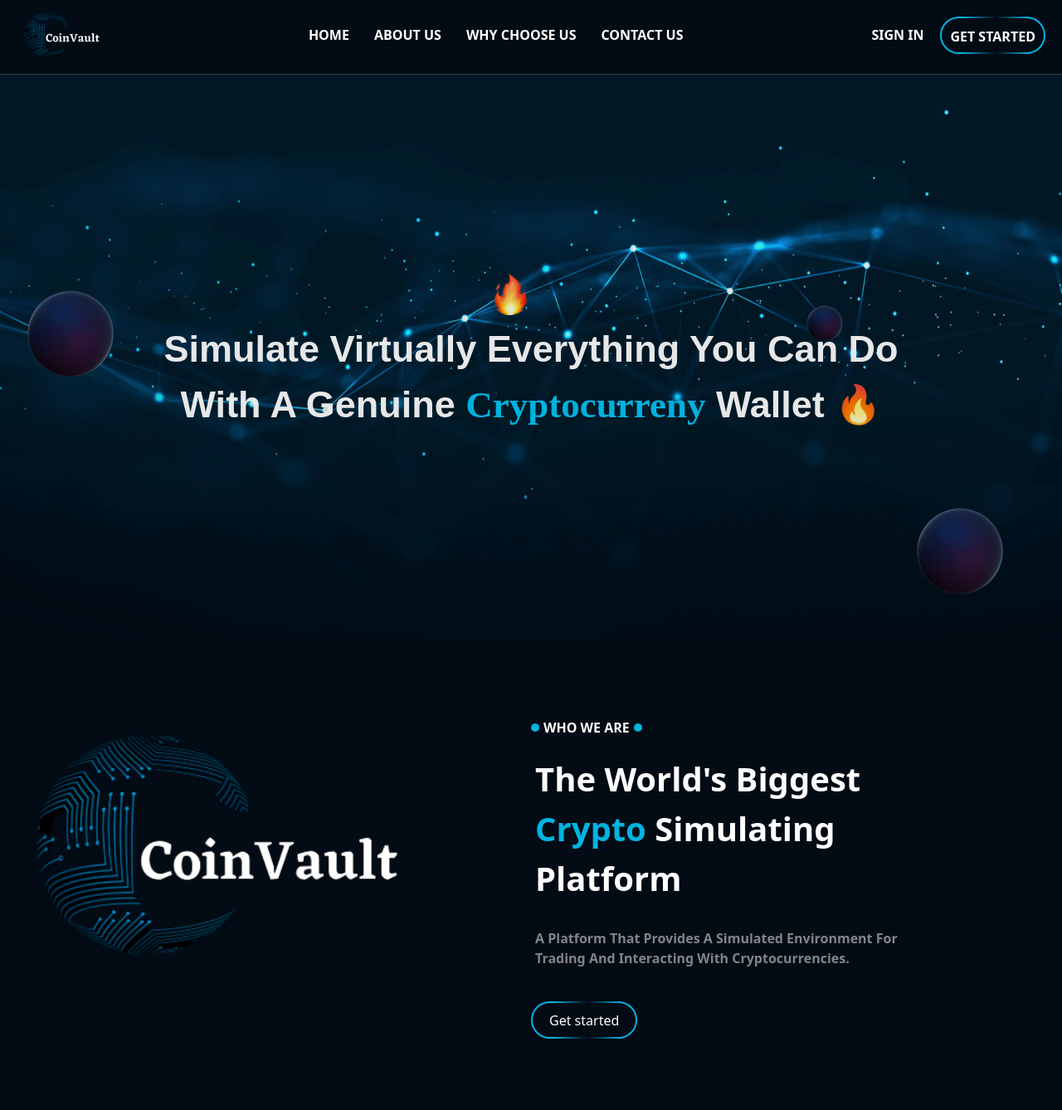
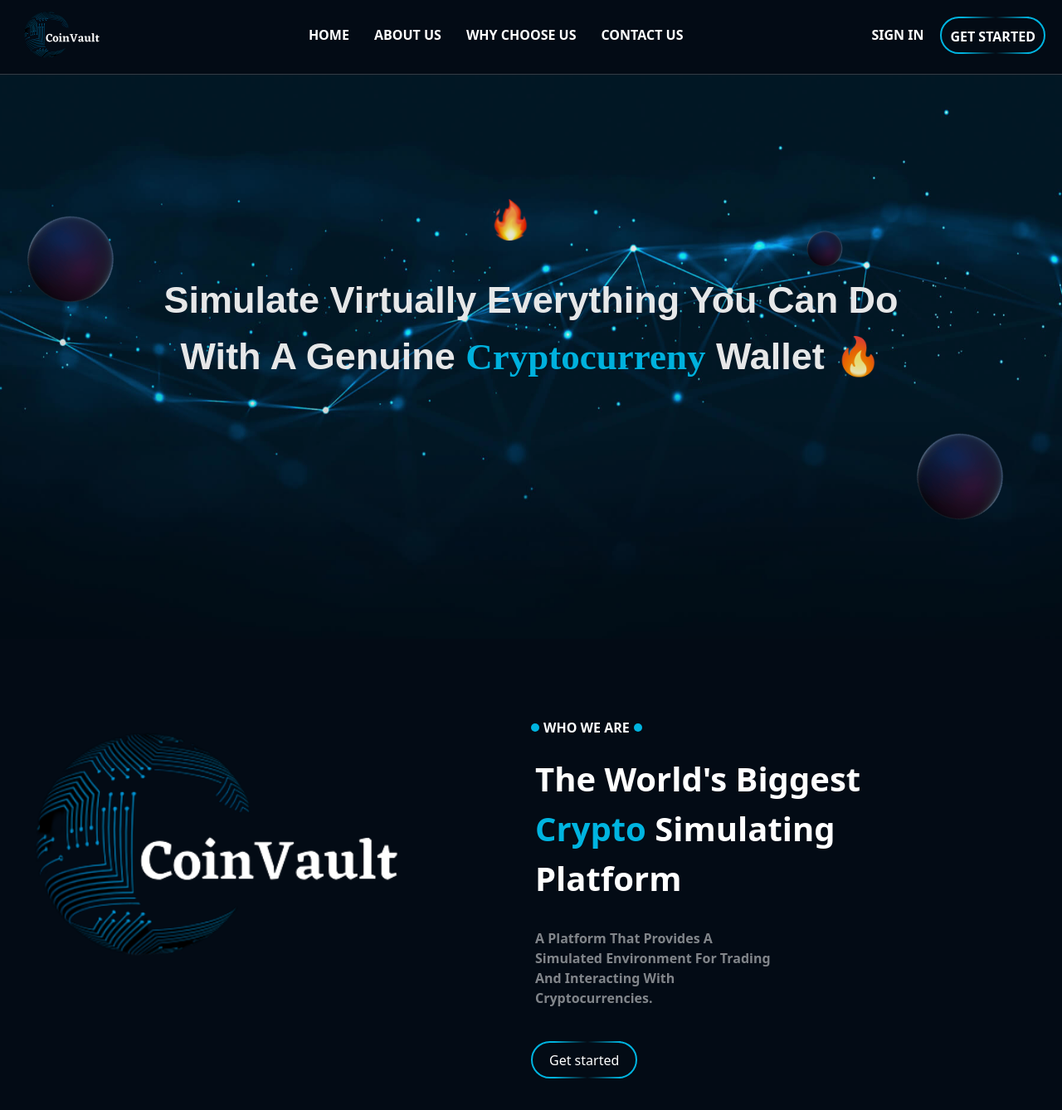
Before and after one commit to CoinVault01/coin-vault, a React (Vite) app: page / in a window 1280 px wide. Shown: the top 1338 px of the page at 83% size. Built offline with nearby package versions, Linux system fonts and the light colour scheme.

Commit message:
About Section Added

```diff
--- a/src/Pages/LandingPage/SectionOne/SectionOne.jsx
+++ b/src/Pages/LandingPage/SectionOne/SectionOne.jsx
@@ -7,7 +7,7 @@
 const SectionOne = () => {
   return (
     <section
-      className="h-[680px] smallerDevice:h-[500px] pt-[90px]"
+      className="h-[680px] smallerDevice:h-[500px]"
       style={{
         backgroundImage: `url(${BackGround})`,
         backgroundSize: "cover",
--- a/src/Pages/LandingPage/SectionTwo/SectionTwo.jsx
+++ b/src/Pages/LandingPage/SectionTwo/SectionTwo.jsx
@@ -15,7 +15,7 @@
           />
         </div>
 
-        <div className="pb-[40px] generalDevice:mt-[-60px] generalDevice:ml-[40px] largeDevice:mt-[95px] largeDevice:w-[50%] max-w-[500px]">
+        <div className="pb-[40px] generalDevice:mt-[-60px] generalDevice:ml-[25px] largeDevice:mt-[95px] largeDevice:w-[50%] max-w-[500px]">
           <div className="relative inline-block ml-[15px] mb-[20px]">
             <h1 className="about-header font-[600]">WHO WE ARE</h1>
           </div>
@@ -26,7 +26,7 @@
             platform
           </p>
 
-          <p className="capitalize font-[600] text-[rgba(255,255,255,0.5)] largeDevice:px-[5px] mb-[40px]">
+          <p className="capitalize font-[600] text-[rgba(255,255,255,0.5)] largeDevice:px-[5px] mb-[40px] max-w-[300px]">
             A platform that provides a simulated environment for trading and
             interacting with cryptocurrencies.
           </p>
```
